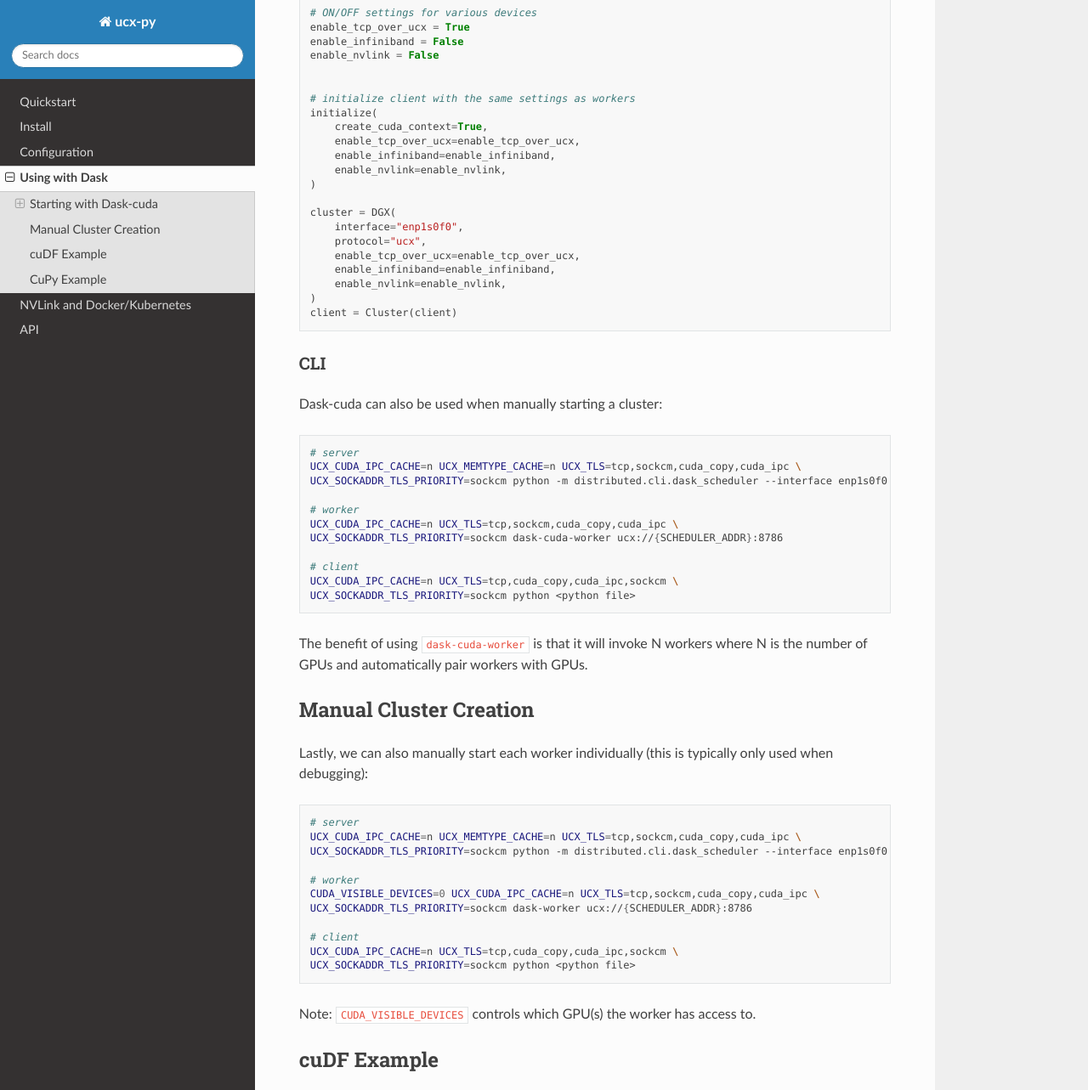
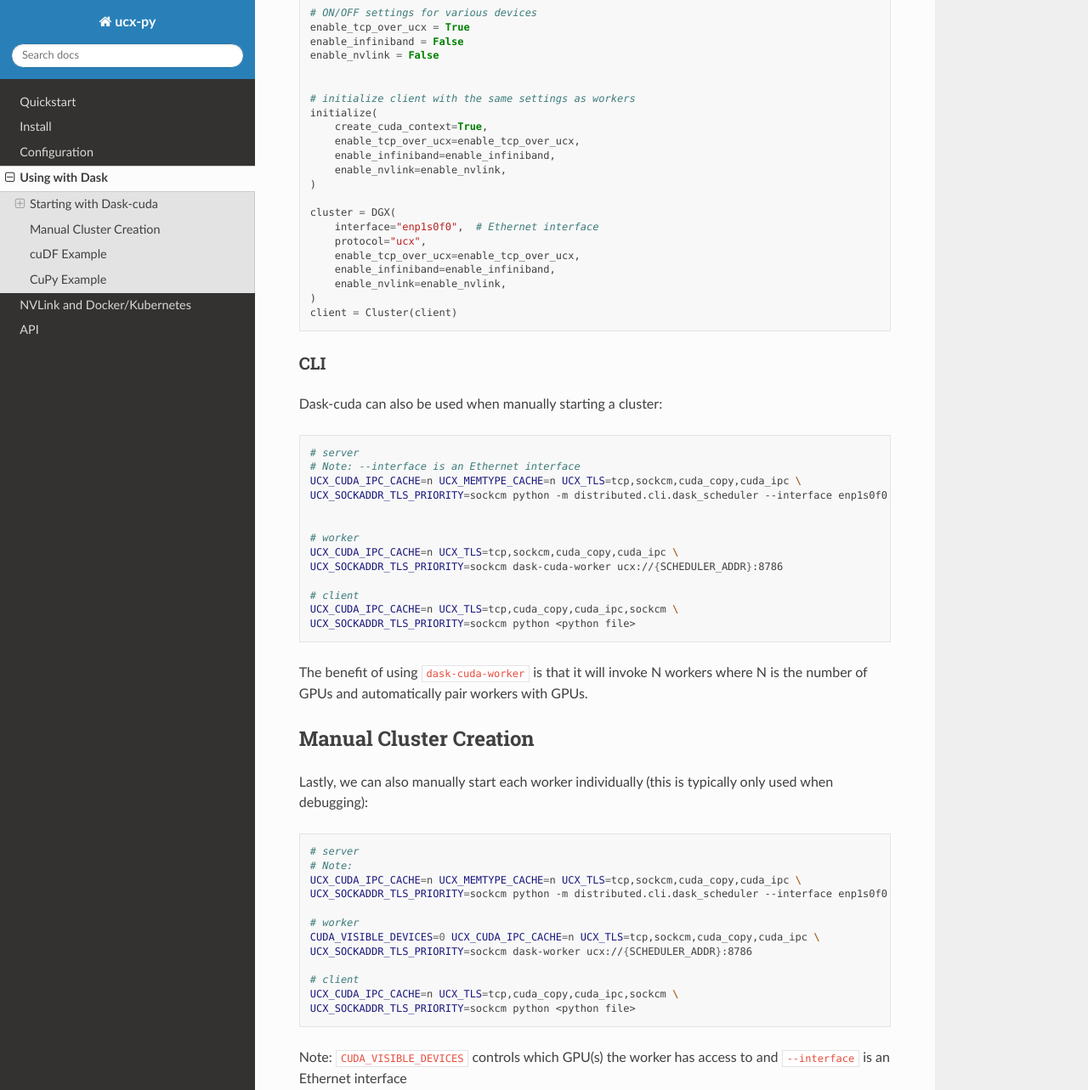
Before and after one commit to rapidsai/ucx-py, a Sphinx documentation site: the page built from docs/source/dask.rst, in a window 1280 px wide and 1400 px high, scrolled down 532 px, cut to the strip 0-1283 px from the top of the window. Shown: the whole strip at 85% size. Built offline with Sphinx 7.4.7 and the Read the Docs theme 2.0.0, drawn with Linux system fonts in a browser that asks for light colours.

Commit message:
adding note on interfaces

```diff
--- a/docs/source/dask.rst
+++ b/docs/source/dask.rst
@@ -33,13 +33,14 @@
     )
 
     cluster = DGX(
-        interface="enp1s0f0",
+        interface="enp1s0f0",  # Ethernet interface
         protocol="ucx",
         enable_tcp_over_ucx=enable_tcp_over_ucx,
         enable_infiniband=enable_infiniband,
         enable_nvlink=enable_nvlink,
     )
     client = Cluster(client)
+
 
 CLI
 ~~~~
@@ -49,8 +50,10 @@
 .. code-block:: bash
 
     # server
+    # Note: --interface is an Ethernet interface
     UCX_CUDA_IPC_CACHE=n UCX_MEMTYPE_CACHE=n UCX_TLS=tcp,sockcm,cuda_copy,cuda_ipc \
     UCX_SOCKADDR_TLS_PRIORITY=sockcm python -m distributed.cli.dask_scheduler --interface enp1s0f0 --protocol ucx
+
 
     # worker
     UCX_CUDA_IPC_CACHE=n UCX_TLS=tcp,sockcm,cuda_copy,cuda_ipc \
@@ -72,6 +75,7 @@
 .. code-block:: bash
 
     # server
+    # Note:
     UCX_CUDA_IPC_CACHE=n UCX_MEMTYPE_CACHE=n UCX_TLS=tcp,sockcm,cuda_copy,cuda_ipc \
     UCX_SOCKADDR_TLS_PRIORITY=sockcm python -m distributed.cli.dask_scheduler --interface enp1s0f0 --protocol ucx
 
@@ -83,7 +87,7 @@
     UCX_CUDA_IPC_CACHE=n UCX_TLS=tcp,cuda_copy,cuda_ipc,sockcm \
     UCX_SOCKADDR_TLS_PRIORITY=sockcm python <python file>
 
-Note: ``CUDA_VISIBLE_DEVICES`` controls which GPU(s) the worker has access to.
+Note: ``CUDA_VISIBLE_DEVICES`` controls which GPU(s) the worker has access to and ``--interface`` is an Ethernet interface
 
 cuDF Example
 ------------
```
